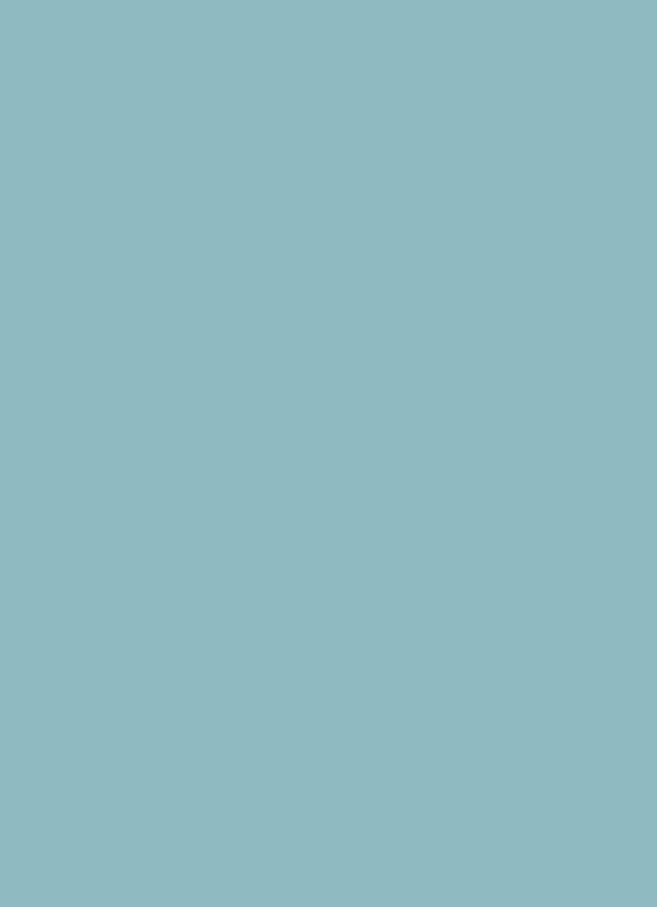
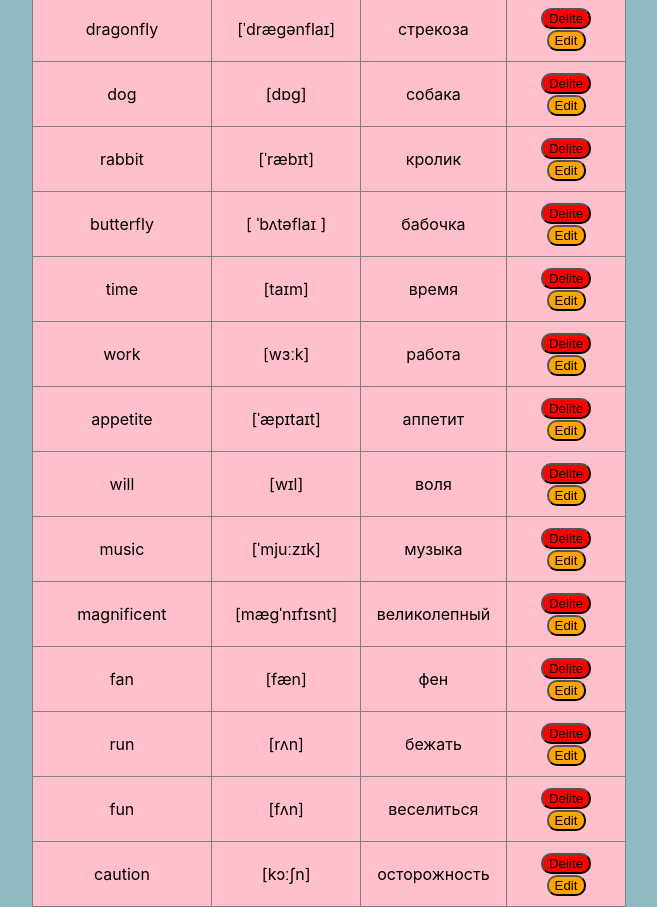
Before and after one commit to galya-cmd/-cards, a React (Create React App) app in the folder dictionary/: page /wordlist in a window 1280 px wide. Shown: the part 400-1307 px from the top of the page, without its empty margins (311-968 px from the left). Before the commit the page ends 800 px from the top, so only its background shows below. Built offline with nearby package versions, Linux system fonts and the light colour scheme.

Commit message:
стилизовала таблицу

```diff
--- a/dictionary/src/components/card.jsx
+++ b/dictionary/src/components/card.jsx
@@ -9,18 +9,21 @@ function Card({id , name, transcription, translation, isbuttonTranslation}) {
 
     const handleChange = () => {
       setPresset(!presset);
-        // let val = presset;
-        // val++
-        // setPresset(val);
+
     }
+
     function buttonTranslation () {
       setButtonpreset(!buttonPresset);
-
+      let val = buttonPresset;
+      val++
+      setButtonpreset(val);
     }
 
     useEffect(() => {
       setPresset(true);
     }, [id]);
+
+
 
 
     return(
@@ -36,7 +39,7 @@ function Card({id , name, transcription, translation, isbuttonTranslation}) {
 
 
     </div>
-    <p>{presset}</p>
+    <p>{buttonPresset}</p>
 
         </>
     )
--- a/dictionary/src/components/data.jsx
+++ b/dictionary/src/components/data.jsx
@@ -1,22 +1,22 @@
 export default [{
   id: "10919",
   name: 'horse',
-   transcription : '[hɔːs]',
-    translation:"лошадь" ,
-    isEditMode : true
+  transcription: '[hɔːs]',
+  translation: "лошадь",
+  isEditMode: true
 
 },
 {
   id: "10920",
   name: 'mouse',
-     transcription : '[maʊs]',
-     translation:"мышь"
+  transcription: '[maʊs]',
+  translation: "мышь"
 },
 {
   id: "10921",
   name: 'dragonfly',
-    transcription : '[ˈdrægənflaɪ]',
-    translation:"стрекоза"
+  transcription: '[ˈdrægənflaɪ]',
+  translation: "стрекоза"
 },
 {
   id: "10922",
@@ -28,7 +28,75 @@ export default [{
   id: "10924",
   name: "rabbit",
   transcription: "[ˈræbɪt]",
-    translation:"кролик",
+  translation: "кролик",
 
 
-  }]
+},
+{
+  id: "11234",
+  name: "butterfly",
+  transcription: "[ ˈbʌtəflaɪ ]",
+  translation: "бабочка",
+    },
+{
+  id: "11245",
+  name: "time",
+  transcription: "[taɪm] ",
+  translation: "время",
+    },
+{
+  id: "11247",
+  name: "work",
+  transcription: "[wɜːk]",
+  translation: "работа",
+    },
+{
+  id: "11248",
+  name: "appetite",
+  transcription: "[ˈæpɪtaɪt]",
+  translation: "аппетит",
+    },
+{
+  id: "11249",
+  name: "will",
+  transcription: "[wɪl]",
+  translation: "воля",
+    },
+{
+  id: "11250",
+  name: "music",
+  transcription: "[ˈmjuːzɪk]",
+  translation: "музыка",
+    },
+{
+  id: "11251",
+  name: "magnificent",
+  transcription: "[mægˈnɪfɪsnt]",
+  translation: "великолепный",
+    },
+{
+  id: "11252",
+  name: "fan",
+  transcription: "[fæn]",
+  translation: "фен",
+    },
+{
+  id: "11253",
+  name: "run",
+  transcription: "[rʌn]",
+  translation: "бежать",
+    },
+{
+  id: "11254",
+  name: "fun",
+  transcription: "[fʌn]",
+  translation: "веселиться",
+    },
+{
+  id: "11256",
+  name: "caution",
+  transcription: "[kɔːʃn]",
+  translation: "осторожность",
+    }
+
+]
--- a/dictionary/src/components/table.css
+++ b/dictionary/src/components/table.css
@@ -1,5 +1,5 @@
 
-.table-cart {
+.table {
     margin: 0, auto;
     width: 600px;
     display: grid;
--- a/dictionary/src/components/wordList.css
+++ b/dictionary/src/components/wordList.css
@@ -1,8 +1,31 @@
-.table {
+
+table {
+    border-collapse: collapse;
+    display: flex;
+    justify-content: center;
+
+}
+th {
+    border: 2px solid grey;
+    width: 20%;
     background-color: pink;
-    border-radius: 10px;
-    border: 2px solid black
+
 }
+td {
+    border: 1px solid grey;
+    background-color: pink;
+
+
+}
+td:first-child {
+    width:30%
+}
+th, td {
+    padding: 10px 15px;
+}
+
+
+
 .delite {
     background-color: red;
     border-radius: 10px;
--- a/dictionary/src/components/wordlist.jsx
+++ b/dictionary/src/components/wordlist.jsx
@@ -16,21 +16,17 @@ function WordList() {
     return (
         <>
         <h3>Таблица слов</h3>
-            <table className='table'>
+            <table>
                 <thead >
                     <tr>
                         <th>слово</th>
                         <th>транскрипция</th>
                         <th>перевод</th>
-                        <th>кнопка</th>
+                        <th>выбрать действие</th>
                     </tr>
+                    {wordList}
                 </thead>
-                <tbody>
-                    {wordList}
-                </tbody>
-
             </table>
-
         </>
     );
 }
```
Lines whose indentation alone changed are shown as unchanged.
